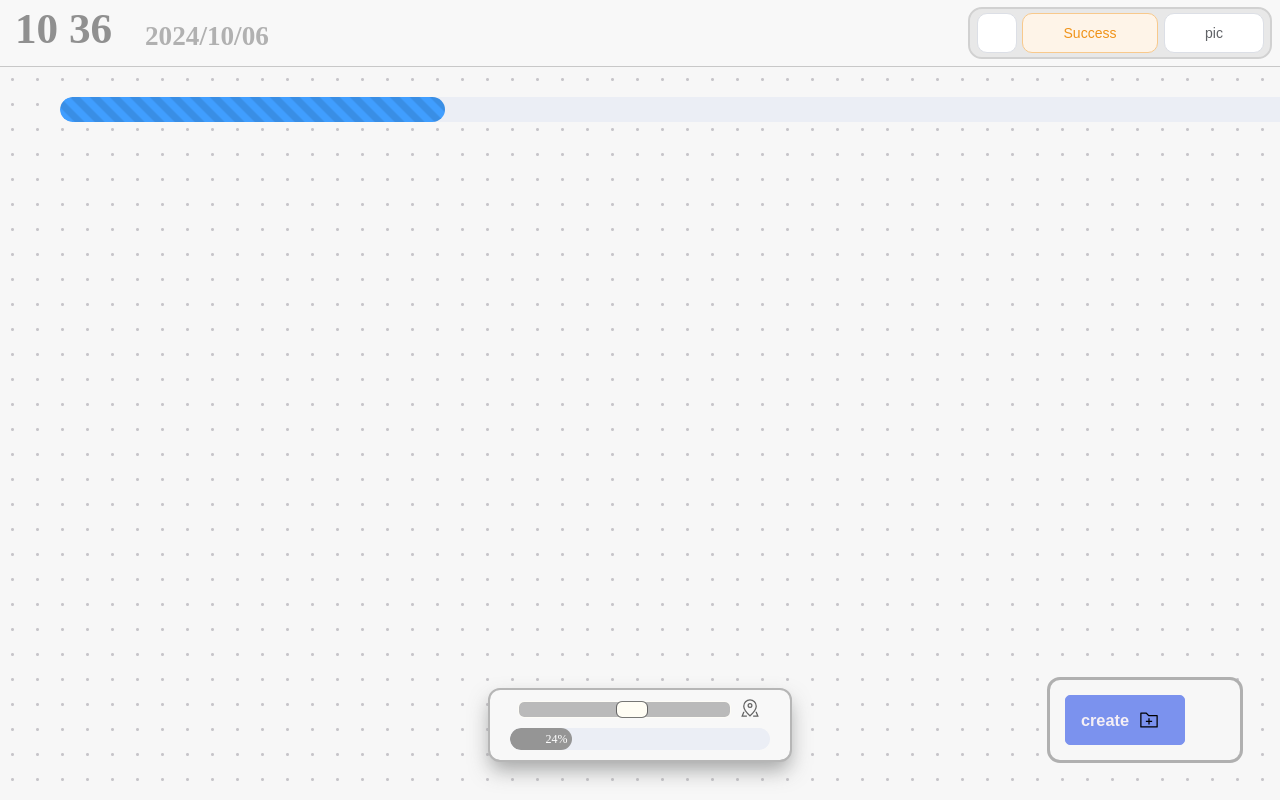
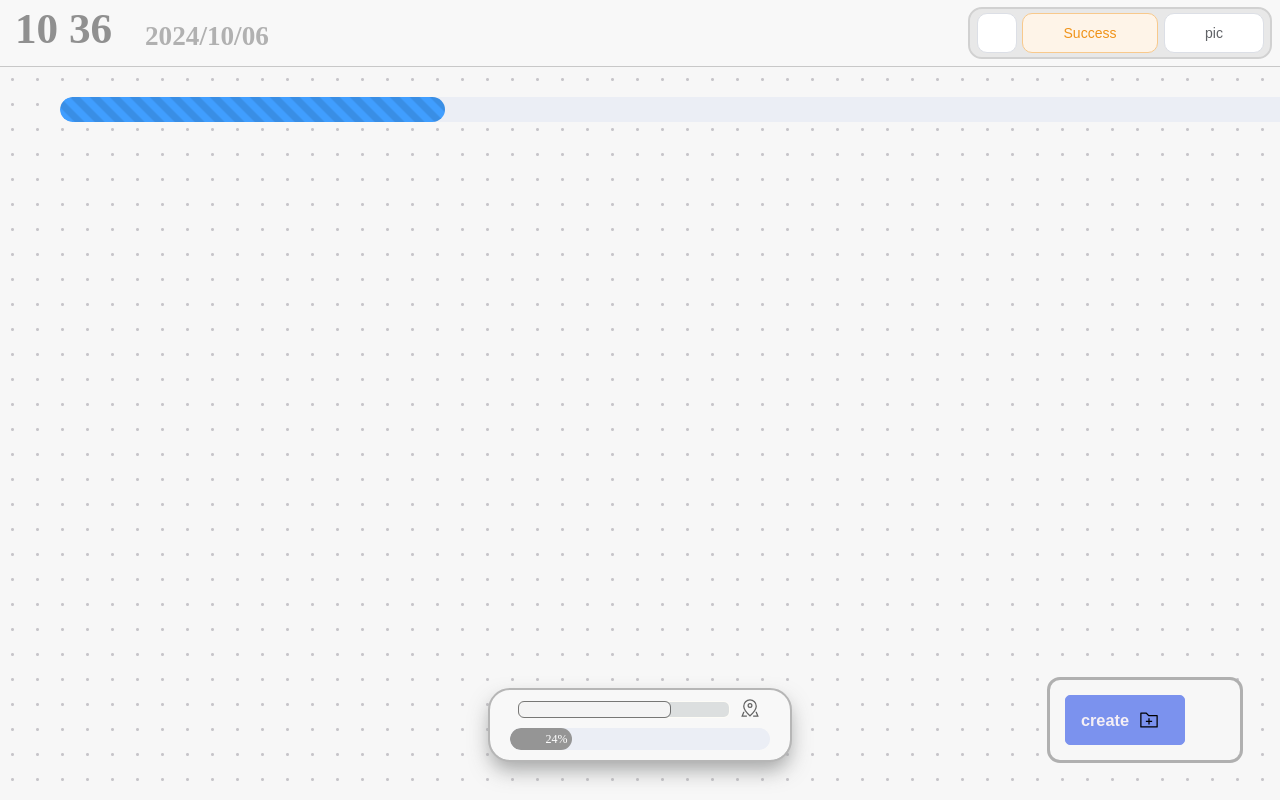
Before and after one commit to wuming082/program_web, a Vue app in the folder codesource-vue/: page / in a window 1280 px wide. Both pictures are taken after a click on the button "Add". Built offline with nearby package versions, Linux system fonts and the light colour scheme.

Commit message:
优化GuidedTour组件 修改BUG

```diff
--- a/codesource-vue/src/components/HeaddisplayComponents/ShowTime.vue
+++ b/codesource-vue/src/components/HeaddisplayComponents/ShowTime.vue
@@ -52,6 +52,8 @@ export default{
 
 <style scoped>
 #now{
+    -webkit-user-select: none; /* 适用于谷歌浏览器和Safari */ -moz-user-select: none; /* 适用于火狐浏览器 */ -ms-user-select: none; /* 适用于Internet Explorer/Edge */ user-select: none; /* 适用于支持CSS3的浏览器 */
+
     width: 200px;
     height: 40px;
     font-size: 270%;
@@ -62,6 +64,8 @@ export default{
     font-weight: bold; /* 设置为粗体 */
 }
 #now_move{
+    -webkit-user-select: none; /* 适用于谷歌浏览器和Safari */ -moz-user-select: none; /* 适用于火狐浏览器 */ -ms-user-select: none; /* 适用于Internet Explorer/Edge */ user-select: none; /* 适用于支持CSS3的浏览器 */
+
     width: 200px;
     height: 40px;
     font-size: 270%;
@@ -72,6 +76,8 @@ export default{
     font-weight: bold; /* 设置为粗体 */
 }
 #yearmon{
+    -webkit-user-select: none; /* 适用于谷歌浏览器和Safari */ -moz-user-select: none; /* 适用于火狐浏览器 */ -ms-user-select: none; /* 适用于Internet Explorer/Edge */ user-select: none; /* 适用于支持CSS3的浏览器 */
+
     width: 400px;
     height: 40px;
     font-size: 170%;
--- a/codesource-vue/src/components/guidedTour.vue
+++ b/codesource-vue/src/components/guidedTour.vue
@@ -2,7 +2,7 @@
     <div>
         <div id="background" :style="{ bottom: locationGuide + 'px', display: displayTrans , opacity: opacityBool + '%' , transition: transtime + 'ms'}">
             <div id="topgress">
-                <div id="elementPoint" :style="{left: elementLoc + '%',}"></div>
+                <div id="elementPoint" :style="{left: elementLoc * 210 + 'px' , width: moveelement + 'px'}"></div>
             </div>
             <el-icon size="20" style=" position: absolute; right: 30px; top: 8px; opacity: 60%;"><MapLocation /></el-icon>
             <el-progress id="Mainprogress"  text-inside="true" stroke-width="22" color= #959595 :percentage="Linelong" />
@@ -25,13 +25,24 @@ export default{
             //延迟变量
             transtime: 300,
 
+            //整个顶部导览条的长度为210px
+
+            moveelement:0,
+
         };
     },
     props:{
         Linelong:Number,
         displayBool:Boolean,
         loacdisplay: Number,
-        elementLoc: Number
+        elementLoc: Number,
+
+        //记录整体页面的长度
+        pagemainsure: Number,
+    },
+    mounted(){
+        let windowWidth = window.innerWidth;
+        this.moveelement = windowWidth  *  210 / this.pagemainsure;
     },
     methods:{
         transforDisplay(){
@@ -50,6 +61,10 @@ export default{
         }
     },
     watch:{
+        pagemainsure(newVal){
+            let windowWidth = window.innerWidth;
+            this.moveelement = windowWidth  *  210 / newVal;
+        },
         displayBool(newVal){
             if(newVal){
                 this.transforDisplay();
@@ -69,7 +84,7 @@ export default{
     position: absolute;
     left: 50%; /* 元素左边距父元素左边缘50% */
     transform: translateX(-50%); /* 元素向左移动自身宽度的一半 */
-    border-radius: 10px;
+    border-radius: 20px;
     width: 300px;
     height: 70px;
     background-color: #f8f8f8;
@@ -88,8 +103,8 @@ export default{
     height: 15px;
     bottom: 43px;
     left: 29px;
-    right: 60px;
-    background-color: #bababa;
+    width: 210px;
+    background-color: #dcdfdf;
     border-radius: 5px;
     outline: 1px solid rgba(255, 254, 245, 0.711); /* 环绕线 */
 }
@@ -99,10 +114,10 @@ export default{
     bottom: 0;
 
     width: 30px;
-    background-color: #fffdf4;
+    background-color: #f4f4f4;
     border-radius: 5px;
     outline: 1px solid rgba(66, 66, 66, 0.711); /* 环绕线 */
-    transform: translate(-70%, 0%);
+    transform: translate(0%, 0%);
 }
 #Tree{
     width: 30px;
--- a/codesource-vue/src/components/mainDisplay.vue
+++ b/codesource-vue/src/components/mainDisplay.vue
@@ -1,6 +1,12 @@
 <template>
     <div>
-        <guided-tour id="guided" :Linelong="inlong"  :displayBool="isbeDrags" :elementLoc = "(loacguide + 1000) / paperProgressWidth * 100 " ></guided-tour>
+        <guided-tour
+          id="guided"
+          :Linelong="inlong"
+          :displayBool="isbeDrags"
+          :elementLoc = "loacguide / this.paperProgressWidth"
+          :pagemainsure = "paperProgressWidth"
+        ></guided-tour>
           <div id="scroll-container" class="scroll-container">
 
             <div id="Maindisplay" class="scollelement" :style="{width: paperProgressWidth + 'px' }" @mousedown="startDrag">
@@ -158,10 +164,7 @@
 
 
       this.plusMore = content/this.paperProgressWidth * content + 60;
-      console.log('content',this.plusMore);
-
       this.Mainloc.addEventListener('mousemove',this.updateBoundcontainer);
-
 
 
     },
@@ -253,8 +256,12 @@
         this.element = document.getElementById('scroll-container');
         //累加位移
         this.element.scrollLeft = (shiftX - Moveat) +  this.movePlus;
+
         this.elementsrcollLocation = this.element.scrollLeft;
-        this.loacguide = this.elementsrcollLocation ;
+
+        const move = document.getElementById('Maindisplay');
+        this.loacguide = - move.getBoundingClientRect().left ;
+
       },
 
       //停止回调 移除相应的监听事件 这样页面就不会跟着你的鼠标移动了
```
